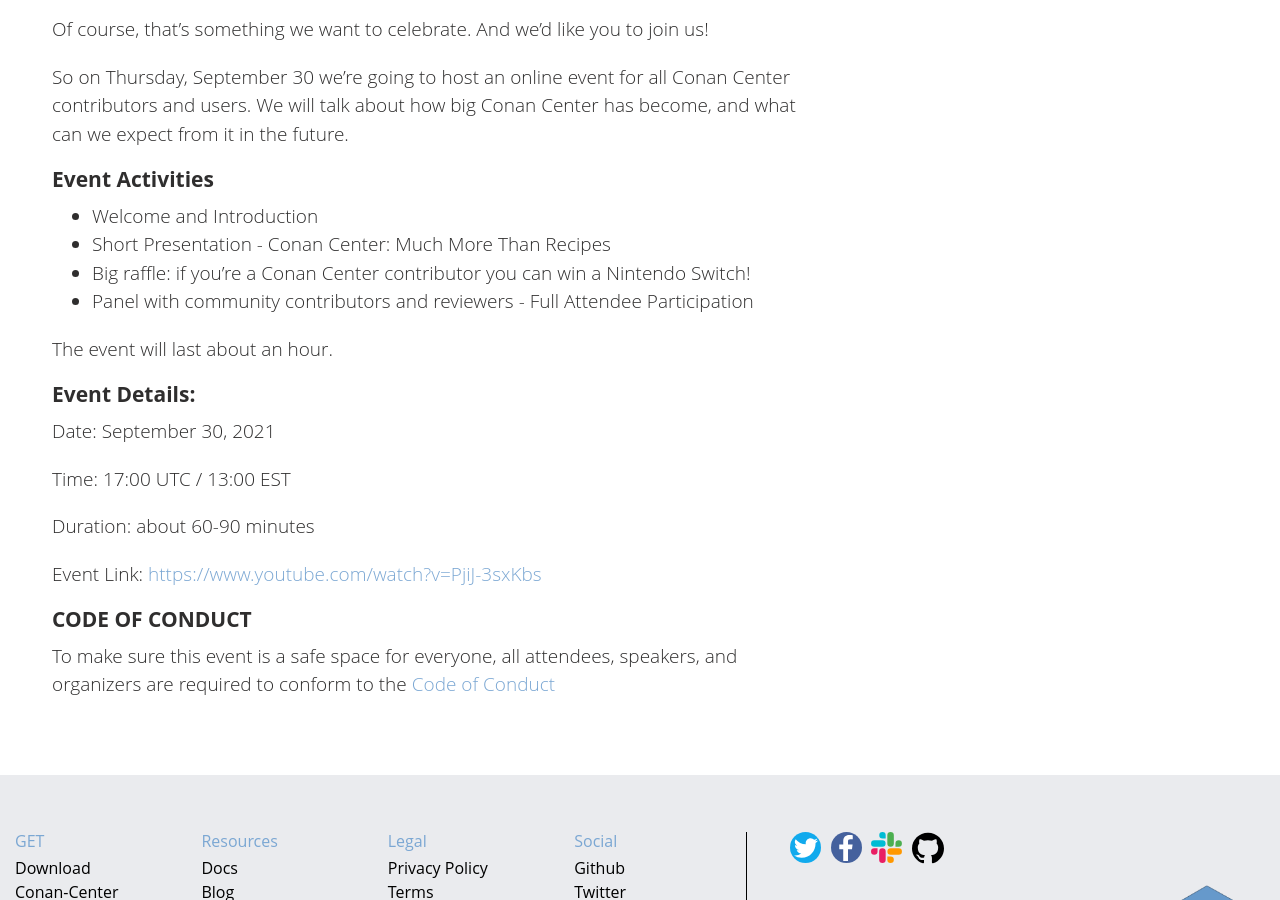
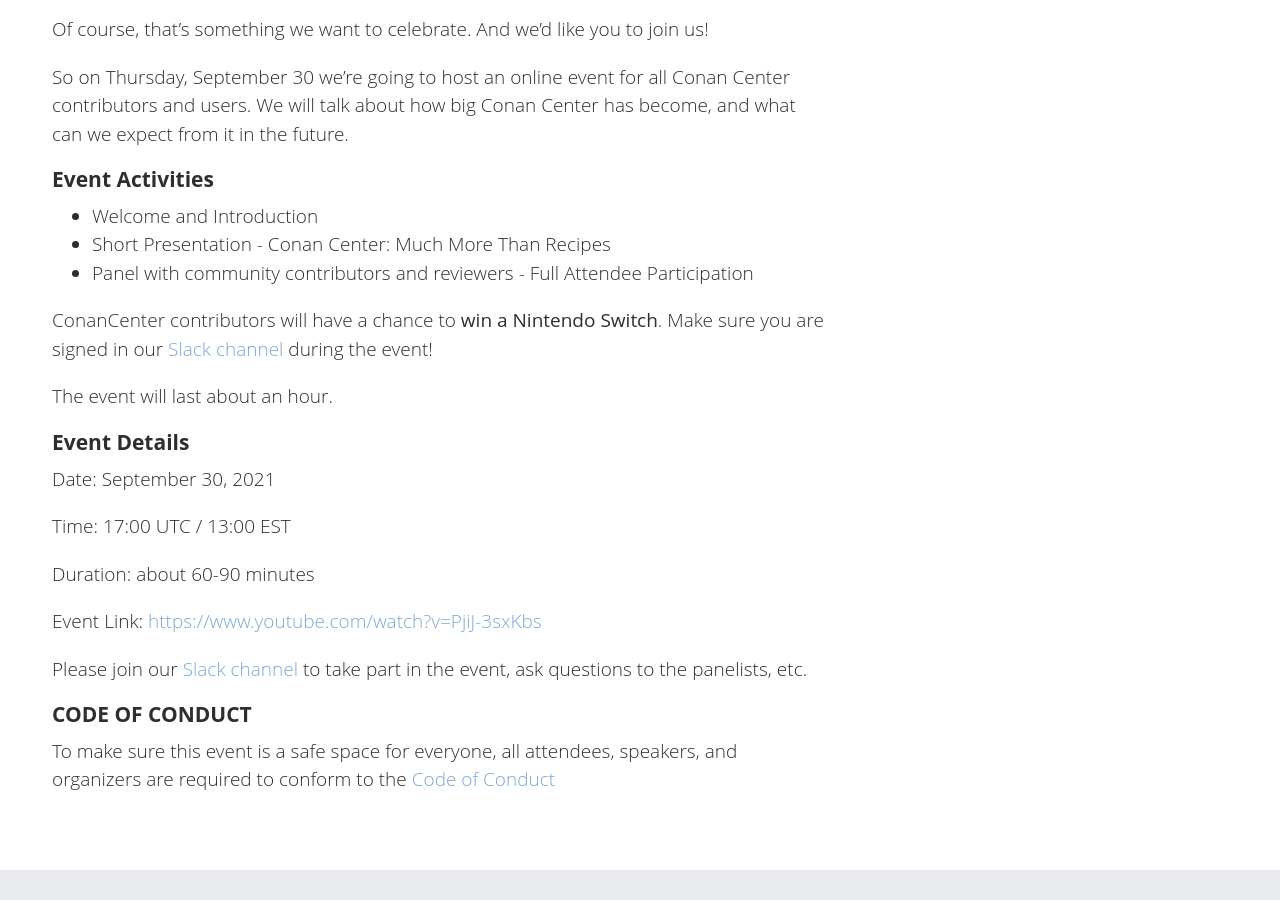
Before and after one commit to conan-io/conan-io.github.io, a Jekyll site: the page built from _posts/2021-09-22-1000-recipes-call.markdown, in a window 1280 px wide and 900 px high, scrolled down 1089 px. Built offline with Jekyll 4.4.1, drawn with Linux system fonts in a browser that asks for light colours; comment, search, counter and statistics services are not loaded.

Commit message:
Add Slack channel details

```diff
--- a/_posts/2021-09-22-1000-recipes-call.markdown
+++ b/_posts/2021-09-22-1000-recipes-call.markdown
@@ -33,12 +33,14 @@ future.
 
 * Welcome and Introduction
 * Short Presentation - Conan Center: Much More Than Recipes
-* Big raffle: if you're a Conan Center contributor you can win a Nintendo Switch!
 * Panel with community contributors and reviewers - Full Attendee Participation
+
+ConanCenter contributors will have a chance to **win a Nintendo Switch**. Make sure you are signed
+in our [Slack channel](https://cpplang.slack.com/?id=conan) during the event!
 
 The event will last about an hour.
 
-### Event Details:
+### Event Details
 
 Date: September 30, 2021
 
@@ -48,6 +50,9 @@ Duration: about 60-90 minutes
 
 Event Link: [https://www.youtube.com/watch?v=PjiJ-3sxKbs](https://www.youtube.com/watch?v=PjiJ-3sxKbs)
 
+Please join our [Slack channel](https://cpplang.slack.com/?id=conan) to take part in the event, ask
+questions to the panelists, etc.
+
 ### CODE OF CONDUCT
 To make sure this event is a safe space for everyone, all attendees, speakers, and organizers are
 required to conform to the [Code of Conduct](https://github.com/conan-io/code-of-conduct/blob/main/1000-recipes.md)
```
